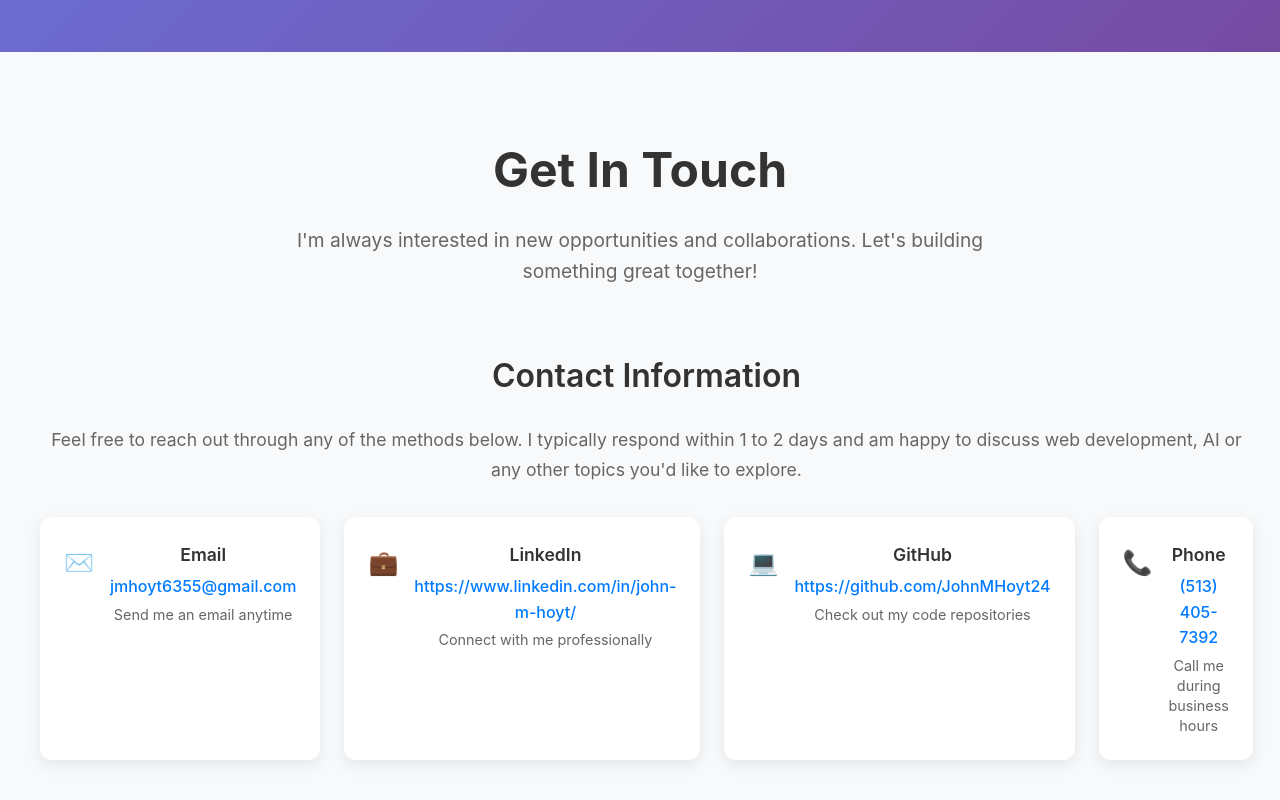
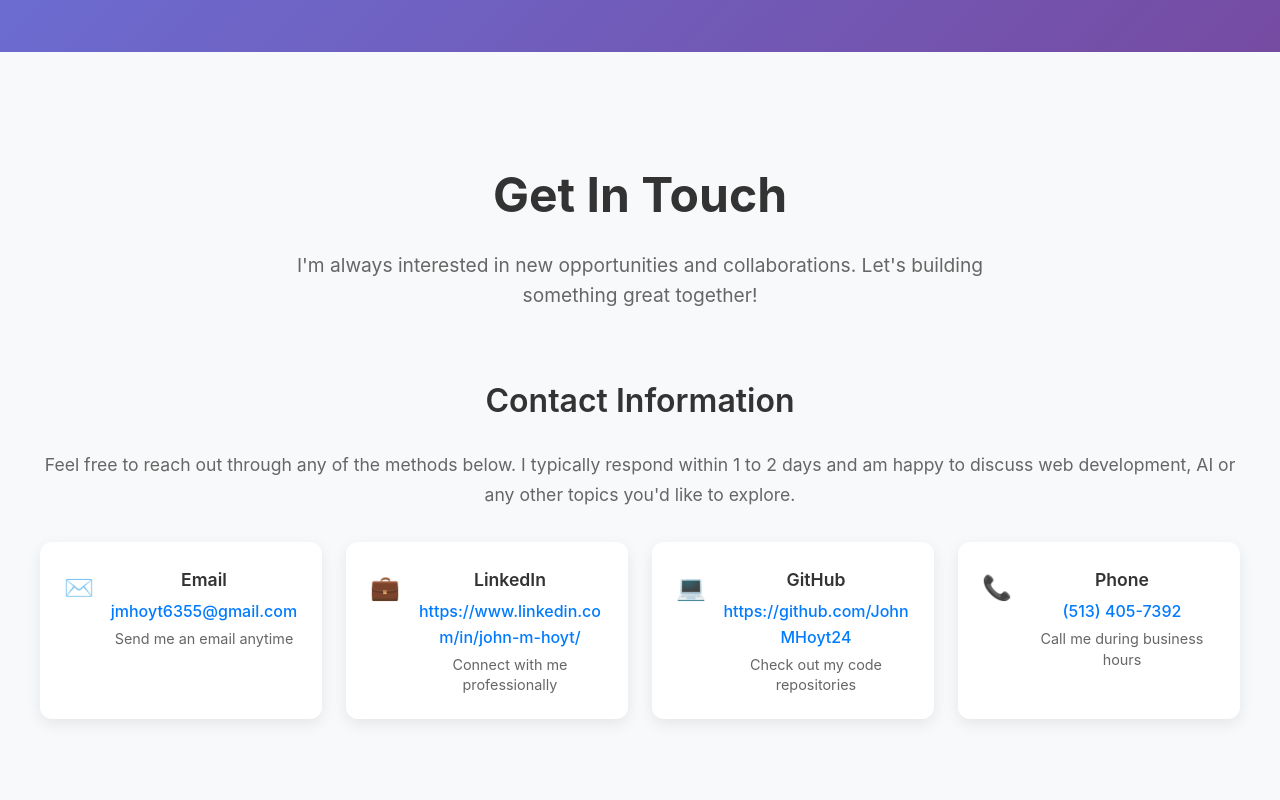
Before and after one commit to JohnMHoyt24/accessible-portfolio, a React (Create React App) app: page / in a window 1280 px wide. Shown: the part 2865-3665 px from the top of the page. Built offline with nearby package versions, Linux system fonts and the light colour scheme; the HTML template or start-up script is replaced by a standard one.

Commit message:
Updated the CSS for the flex and wrapping of text

```diff
--- a/src/components/Contact.css
+++ b/src/components/Contact.css
@@ -55,6 +55,7 @@
   flex-direction: row;
   gap: 1.5rem;
   margin-bottom: 3rem;
+  flex-wrap: wrap;
 }
 
 .contact-method {
@@ -66,6 +67,8 @@
   border-radius: 12px;
   box-shadow: 0 5px 15px rgba(0, 0, 0, 0.08);
   transition: transform 0.3s ease, box-shadow 0.3s ease;
+  flex: 1;
+  min-width: 0;
 }
 
 .contact-method:hover {
@@ -76,6 +79,11 @@
 .method-icon {
   font-size: 1.5rem;
   margin-top: 0.2rem;
+}
+
+.method-content {
+  flex: 1;
+  min-width: 0;
 }
 
 .method-content h4 {
@@ -90,6 +98,9 @@
   color: #007bff;
   font-weight: 500;
   margin-bottom: 0.3rem;
+  word-break: break-all;
+  overflow-wrap: break-word;
+  hyphens: auto;
 }
 
 .method-description {
@@ -282,11 +293,13 @@
   }
 
   .contact-methods {
+    flex-direction: column;
     gap: 1rem;
   }
 
   .contact-method {
     padding: 1rem;
+    flex: none;
   }
 
   .contact-form-container {
```
